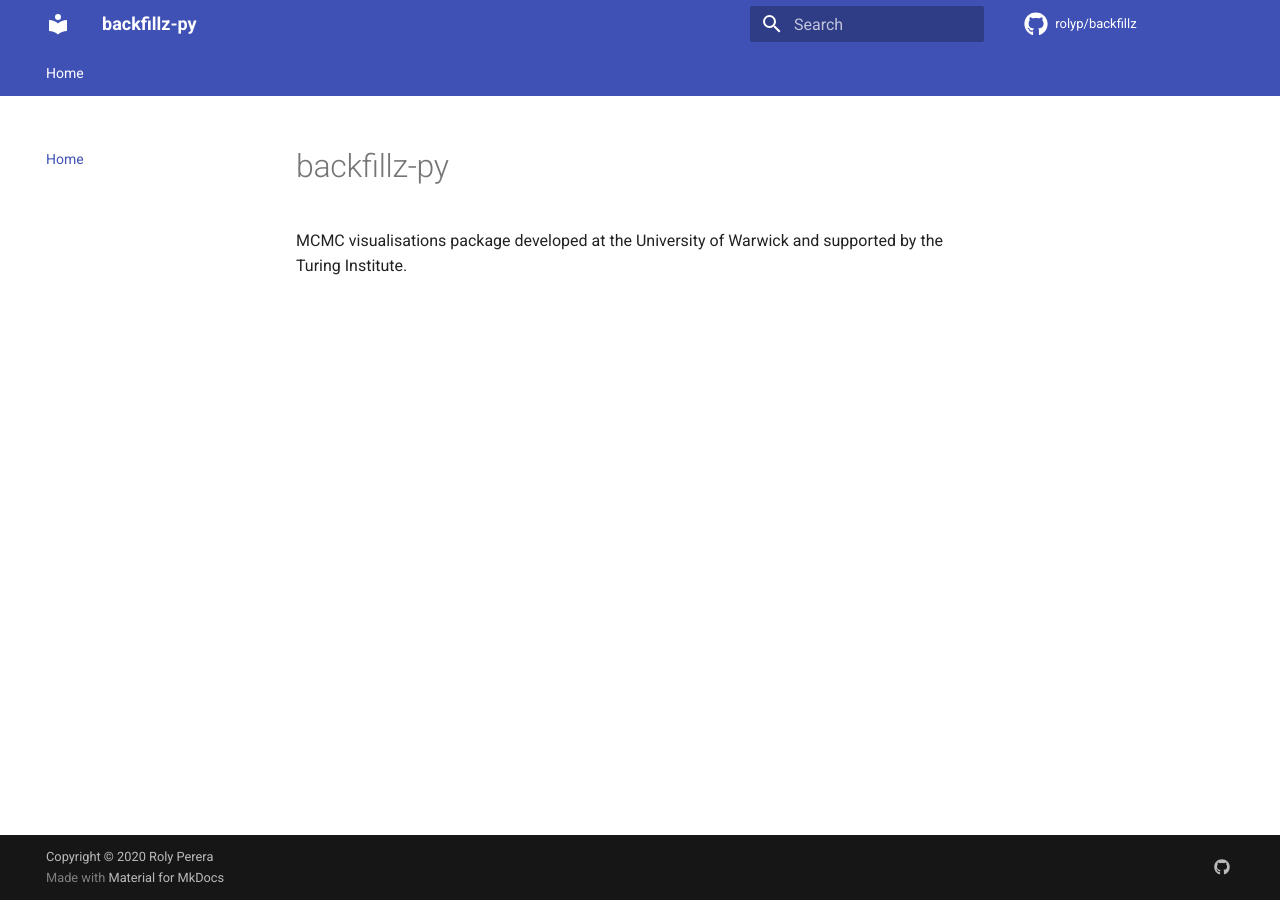
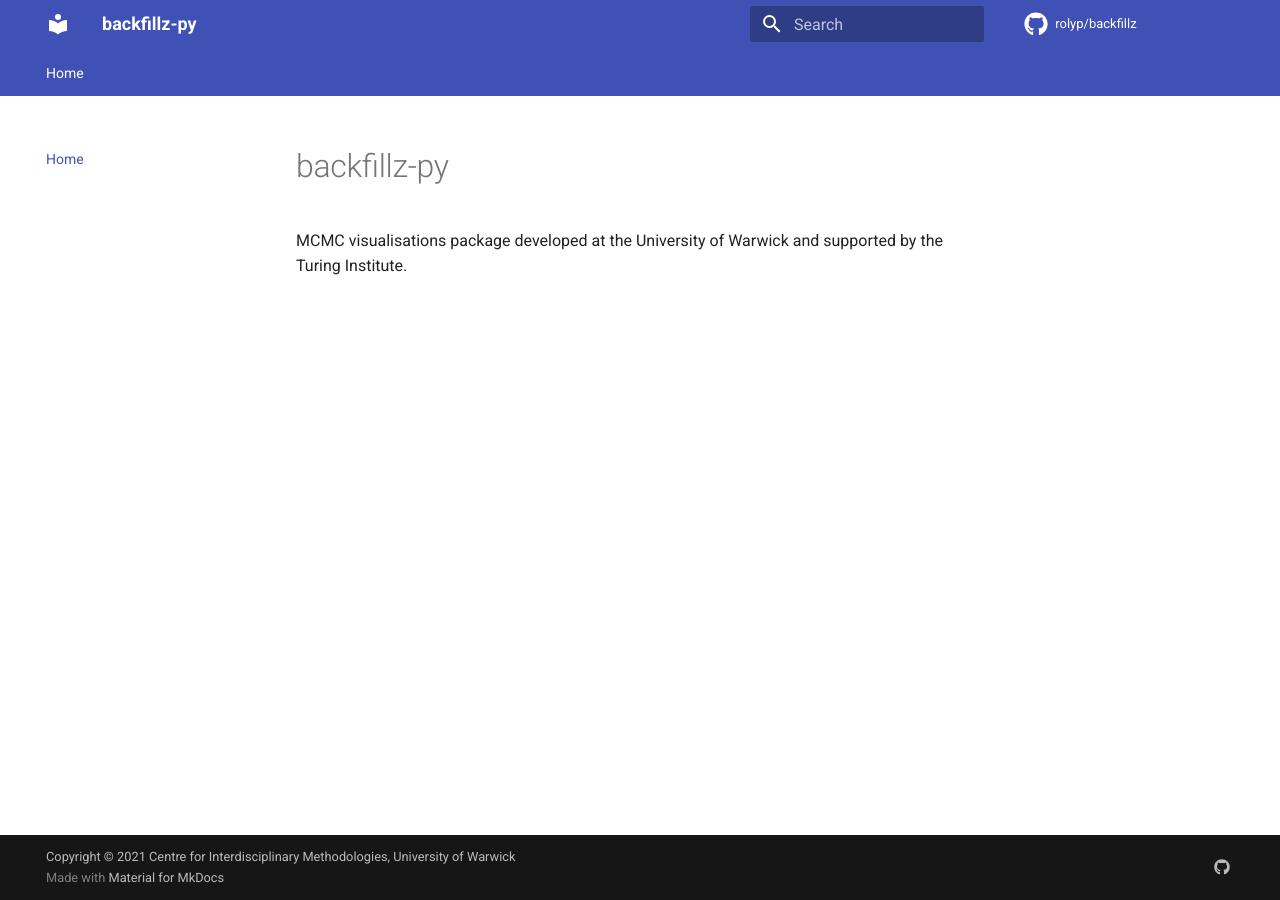
Before and after one commit to WarwickCIM/backfillz-py, an MkDocs documentation site: the page built from docs/index.md, in a window 1280 px wide. Built offline with MkDocs 1.6.1 and Material for MkDocs 9.7.7, drawn with Linux system fonts in a browser that asks for light colours; comment, search, counter and statistics services are not loaded.

```diff
--- a/mkdocs.yml
+++ b/mkdocs.yml
@@ -1,7 +1,7 @@
 ---
 # Project Information
 site_name: backfillz-py
-site_author: Roly Perera
+site_author: Centre for Interdisciplinary Methodologies, University of Warwick
 site_description: MCMC visualisations package developed at the University of Warwick and supported by the Turing Institute.
 
 # Repository information
@@ -10,7 +10,7 @@ repo_url: https://github.com/rolyp/backfillz
 edit_uri: ""
 
 # Copyright
-copyright: Copyright &copy; 2020 Roly Perera
+copyright: Copyright &copy; 2021 Centre for Interdisciplinary Methodologies, University of Warwick
 
 # Configuration
 theme:
@@ -26,8 +26,8 @@ theme:
 extra:
   social:
     - icon: fontawesome/brands/github
-      link: https://github.com/rolyp
-      name: rolyp on GitHub
+      link: https://github.com/WarwickCIM
+      name: WarwickCIM on GitHub
 
 # Page tree
 nav:
--- a/pyproject.toml
+++ b/pyproject.toml
@@ -21,7 +21,7 @@ include = [
 ]
 
 [tool.poetry.dependencies]
-python = "3.9.4"
+python = "3.9.5"
 importlib_metadata = "3.4.0"
 pystan = "3.0.0"
 pandas = "1.2.3"
```
Also changed, not shown: 2 other files.
